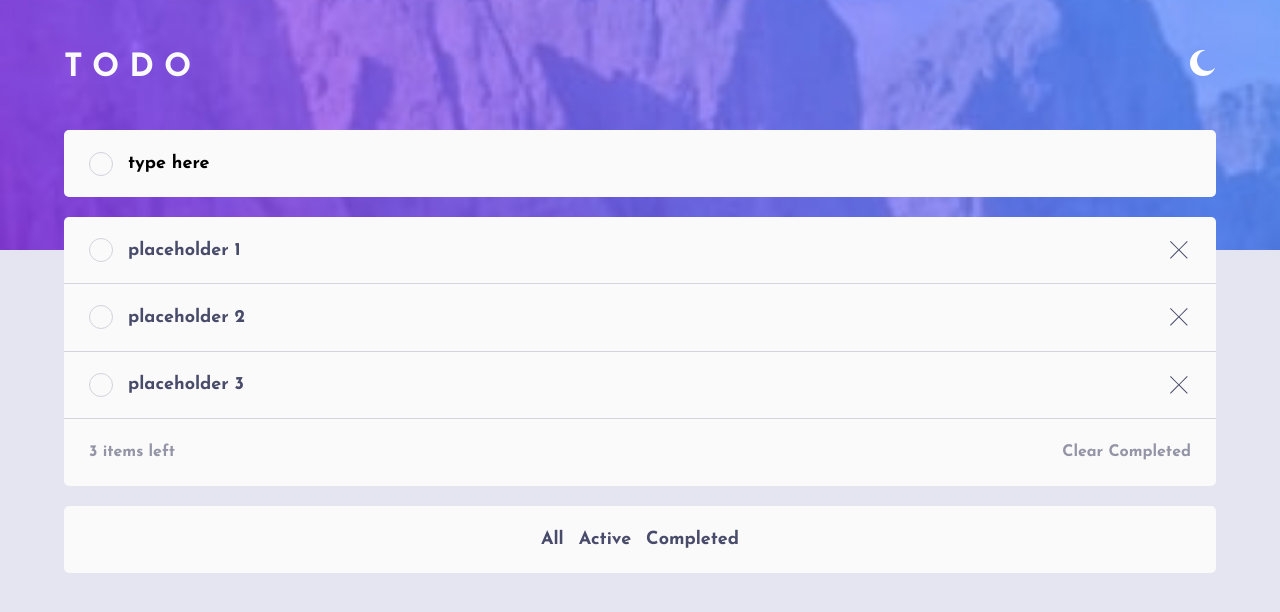
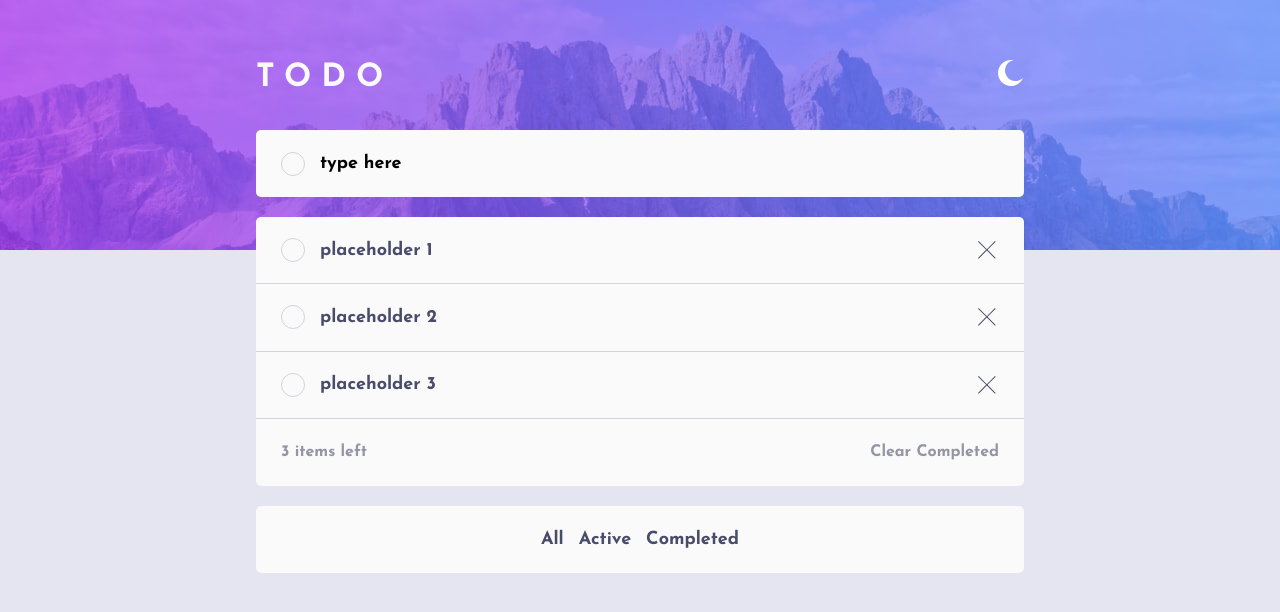
Before and after one commit to nysezgin/to-do-list, a React (Create React App) app: page / in a window 1280 px wide. Shown: the top 612 px of the page. Built offline with nearby package versions, Linux system fonts and the light colour scheme.

Commit message:
Update App.scss
desktop view added

```diff
--- a/src/App.scss
+++ b/src/App.scss
@@ -93,6 +93,10 @@ header {
   background-position: center;
   background-size: cover;
   z-index: -1;
+  @include desktop {
+    padding: 60px 20%;
+    background: url("./components/images/bg-desktop-light.jpg");
+  }
 }
 
 //// Main
@@ -107,6 +111,9 @@ main {
   width: 90%;
   row-gap: 20px;
   font-weight: 700;
+  @include desktop {
+    width: 60%;
+  }
 }
 
 // Create Todo
```
